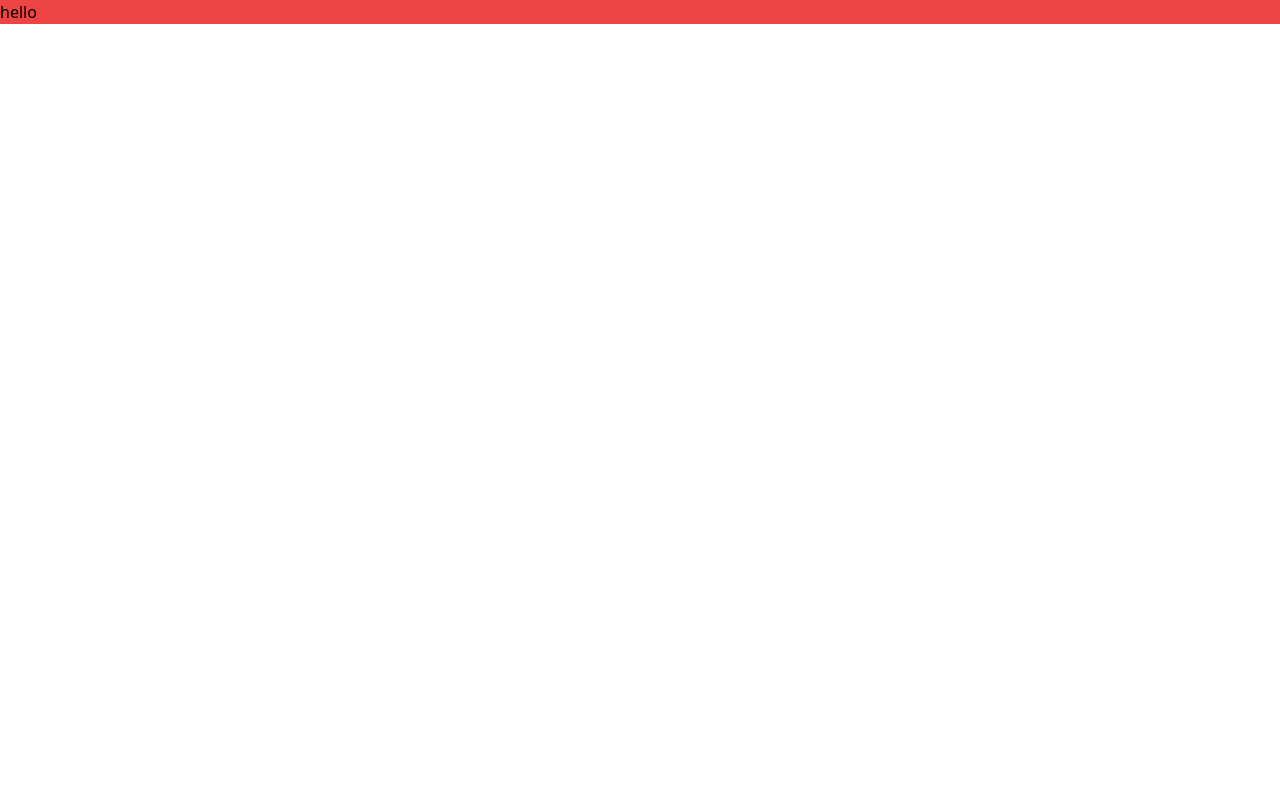
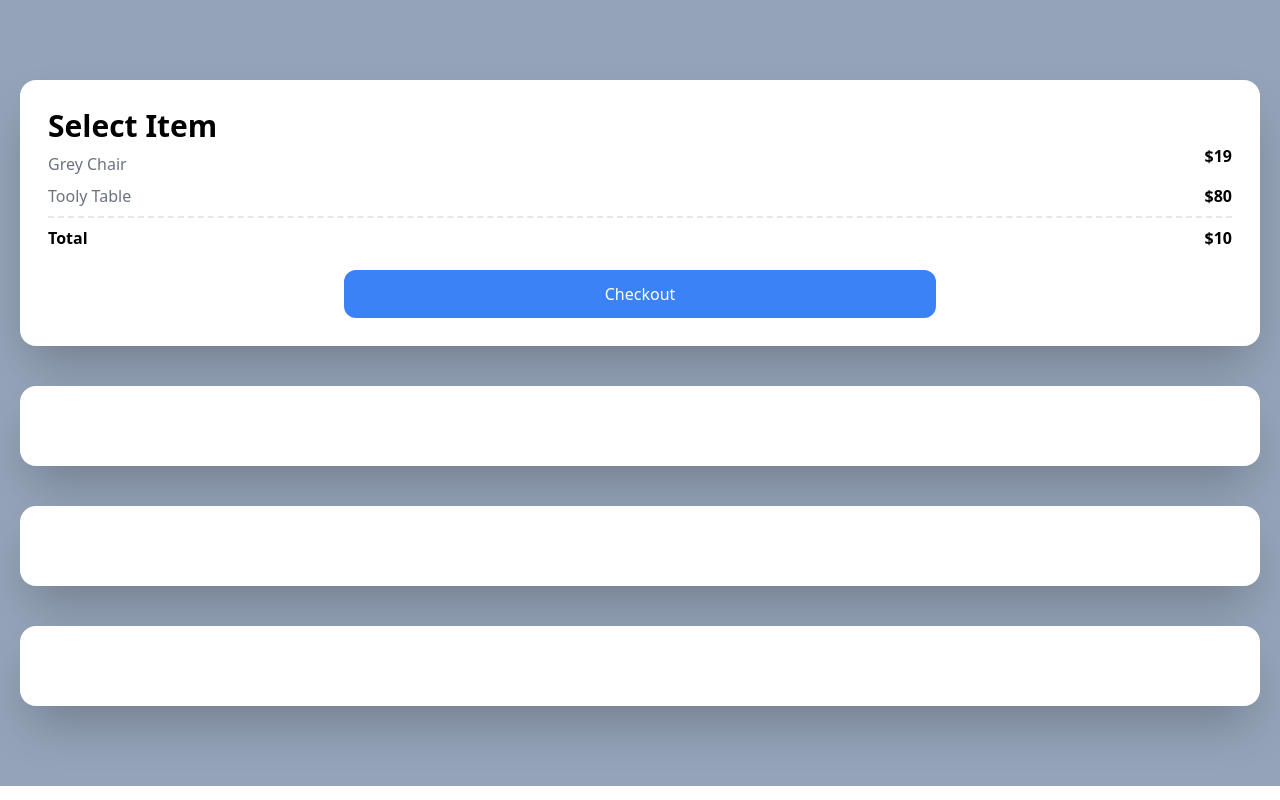
Before and after one commit to iamminho/carrot_market, a Next.js app: page / in a window 1280 px wide. Built offline with nearby package versions, Linux system fonts and the light colour scheme.

Commit message:
Tailwind Test part One: Select Item

```diff
--- a/pages/index.tsx
+++ b/pages/index.tsx
@@ -3,8 +3,29 @@
 
 const Home: NextPage = () => {
   return (
-    <div className="bg-red-500">
-      <h1 className="text-black-1000">hello</h1>
+    <div className="bg-slate-400 py-20 px-5 grid gap-10 ">
+      <div className="bg-white p-7 rounded-2xl shadow-2xl">
+        <span className="font-semibold text-3xl">Select Item</span>
+        <div className="flex justify-between">
+          <span className="text-gray-500 my-2">Grey Chair</span>
+          <span className="font-semibold">$19</span>
+        </div>
+        <div className="flex justify-between">
+          <span className="text-gray-500">Tooly Table</span>
+          <span className="font-semibold">$80</span>
+        </div>
+        <div className="flex justify-between mt-2 pt-2 border-t-2 border-dashed">
+          <span className="font-semibold">Total</span>
+          <span className="font-semibold">$10</span>
+        </div>
+        <div className="mt-5 bg-blue-500 text-white p-3 text-center rounded-xl w-1/2 mx-auto">
+          Checkout
+        </div>
+      </div>
+
+      <div className="bg-white p-10 rounded-2xl shadow-2xl"></div>
+      <div className="bg-white p-10 rounded-2xl shadow-2xl"></div>
+      <div className="bg-white p-10 rounded-2xl shadow-2xl"></div>
     </div>
   );
 };
```
